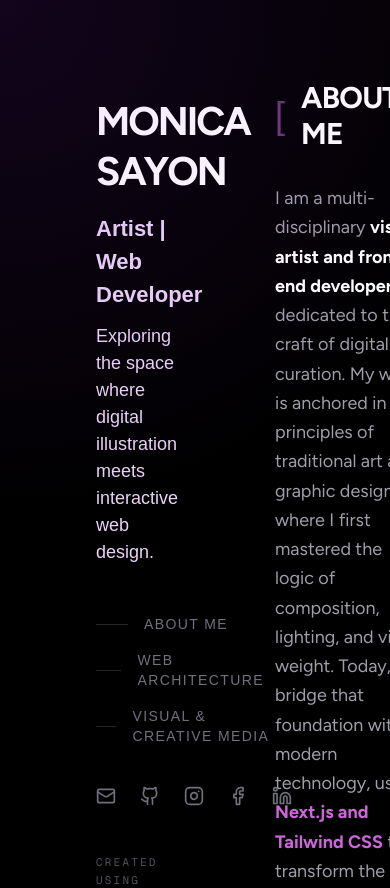
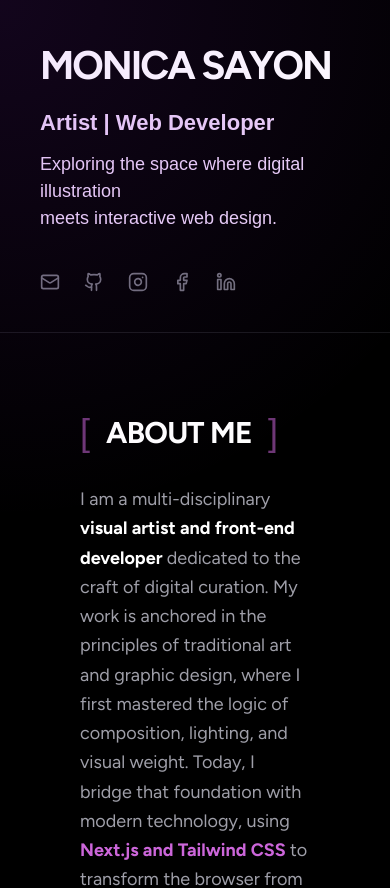
Before and after one commit to monicasayon/monicasayon-portfolio-website, a Next.js app: page / in a window 390 px wide. Shown: the top 888 px of the page. Built offline with nearby package versions, Linux system fonts and the light colour scheme.

Commit message:
mobile responsive integration
adding 2 footer section hidden depends on the screen size. flex-row to flex-col when px drop to 800

```diff
--- a/src/app/page.tsx
+++ b/src/app/page.tsx
@@ -8,18 +8,17 @@ import { MediaGallery } from "@/components/media-gallery";
 export default function Home() {
   return (
     // The main container handles the 100% height and centering
-    <main className="relative min-h-screen w-full bg-[#000000] flex overflow-hidden">
+    <main className="relative min-h-screen w-full bg-[#000000] flex overflow-x-hidden">
       <CursorSpotlight />
 
-      <div className="relative z-10 flex w-full">
-        {/* Container for both elements with a specific gap */}
-        {/*Static left part, my name, short intro, nav buttons and social links*/}
+      <div className="relative z-10 flex flex-col lg:flex-row w-full">
+
         {/* LEFT SIDE - Static/Fixed */}
-        <div className=" fixed top-0 left-0 h-full w-1/2 flex flex-col items-start justify-start p-24 z-10">
+        <div className="relative lg:fixed top-0 left-0 h-auto lg:h-full w-full lg:w-1/2 flex flex-col items-start justify-start p-10 lg:p-24 z-10 border-b lg:border-b-0 border-zinc-900">
           <h1 className="text-white font-bold font-figtree text-[40px] leading-tight tracking-tighter">MONICA SAYON</h1>
           <h2 className="text-[#EBD3F8] mt-4 font-bold text-[22px]">Artist | Web Developer</h2>
           <p className="text-[#EBD3F8] mt-3 text-[18px]">Exploring the space where digital illustration<br/> meets interactive web design.</p>
-          <nav className="mt-12 flex flex-col space-y-4">
+          <nav className="hidden lg:flex mt-12 flex-col space-y-4">
           {['About Me', 'Web Architecture', 'Visual & Creative Media'].map((item) => (
             <a
               key={item}
@@ -33,7 +32,7 @@ export default function Home() {
           ))}
         </nav>
         <SocialLinks />
-        <div className="pt-12">
+        <div className="hidden md:block pt-12">
           <p className="text-[11px] text-zinc-600 font-mono uppercase tracking-[0.2em] leading-relaxed">
             Created using <span className="text-zinc-400">TailwindCSS Aceternity UI</span> and <span className="text-zinc-400">Node.js</span>
           </p>
@@ -44,9 +43,9 @@ export default function Home() {
         </div>
 
         {/* RIGHT SIDE - Static/Fixed */}
-        <div className="ml-[50%] w-1/2 min-h-screen">
-        <div className="flex flex-col items-start justify-start p-10 md:p-6">
-          <section id="about me" className="flex flex-col justify-start p-10 pb-20 mb-20 md:p-6 ">
+        <div className="ml-0 lg:ml-[50%] w-full lg:w-1/2 min-h-screen">
+        <div className="flex flex-col items-start justify-start p-10 lg:p-6">
+          <section id="about me" className="flex flex-col justify-start p-10 pb-20 mb-20 lg:p-6 ">
             {/* The Neon Bracket Heading */}
             <div className="flex items-center gap-4 mb-8 group">
               <span className="text-[#CC66DA] text-4xl font-light animate-pulse">[</span>
@@ -120,7 +119,7 @@ export default function Home() {
             </div>
           </section>
 
-          <section id="web architecture" className="flex flex-col justify-start p-10 pb-20 md:p-6 ">
+          <section id="web architecture" className="p-6 lg:p-10 pb-20 w-full">
             <div className="flex items-start gap-4 mb-6 group">
               <span className="text-[#CC66DA] text-4xl font-light animate-pulse">[</span>
               <h2 className="font-figtree text-3xl font-bold tracking-tight text-white uppercase">
@@ -131,7 +130,7 @@ export default function Home() {
             <ProjectShowcase />
           </section>
 
-          <section id="visual & creative media" className="flex flex-col justify-start p-10 pb-20 md:p-6 ">
+          <section id="visual & creative media" className="p-6 lg:p-10 pb-20 w-full">
             <div className="flex items-start gap-4 mb-10 group">
               <span className="text-[#CC66DA] text-4xl font-light animate-pulse">[</span>
               <h2 className="font-figtree text-3xl font-bold tracking-tight text-white uppercase">
@@ -142,6 +141,16 @@ export default function Home() {
             <MediaGallery />
           </section>
         </div>
+        <footer className="md:hidden p-10 pt-0 pb-20 border-zinc-900/50">
+            <div className="space-y-4">
+              <p className="text-[10px] text-zinc-600 font-mono uppercase tracking-[0.2em] leading-relaxed">
+                Created using <span className="text-zinc-400">TailwindCSS Aceternity UI</span> and <span className="text-zinc-400">Node.js</span>
+              </p>
+              <p className="text-[9px] text-zinc-800 uppercase font-mono">
+                © 2026 — Monica Sayon — All rights reserved
+              </p>
+            </div>
+          </footer>
       </div>
       </div>
 
```
